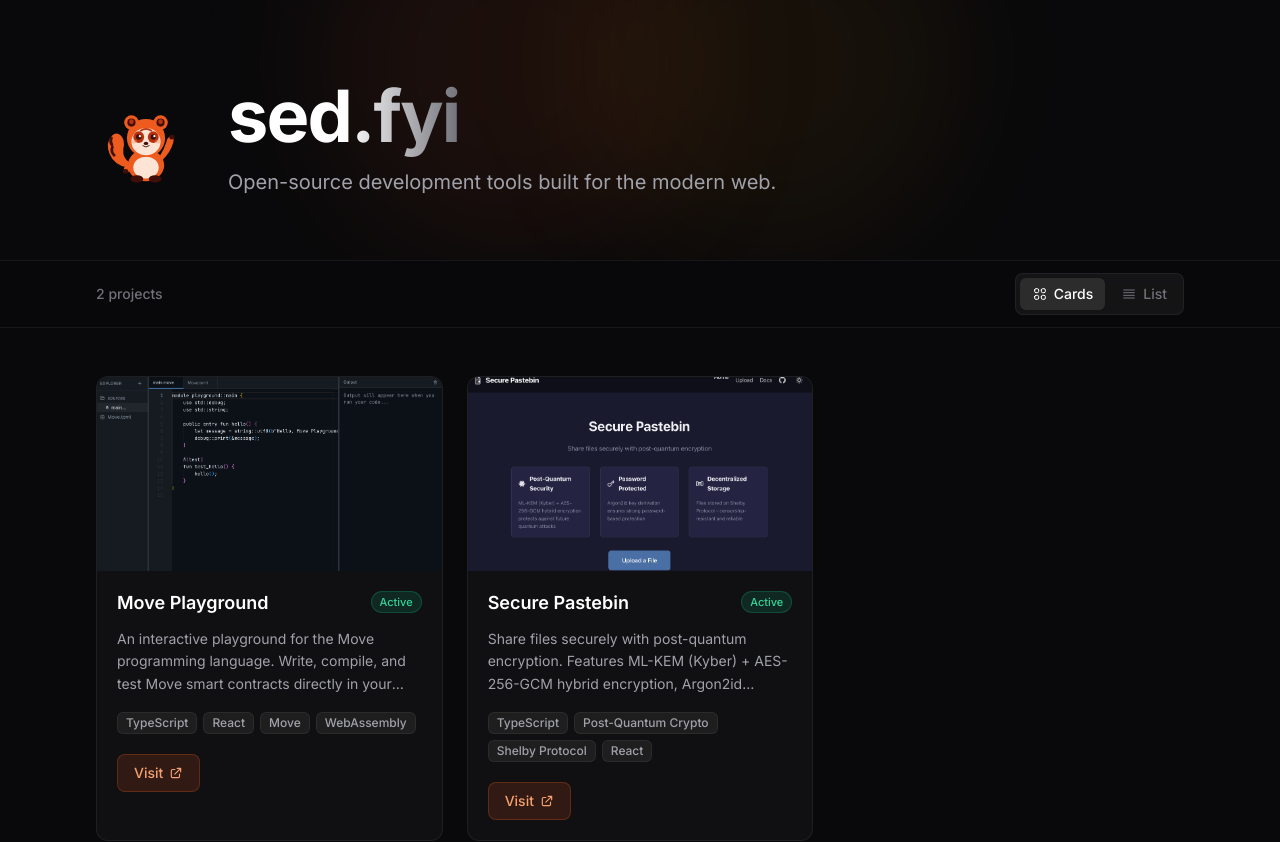
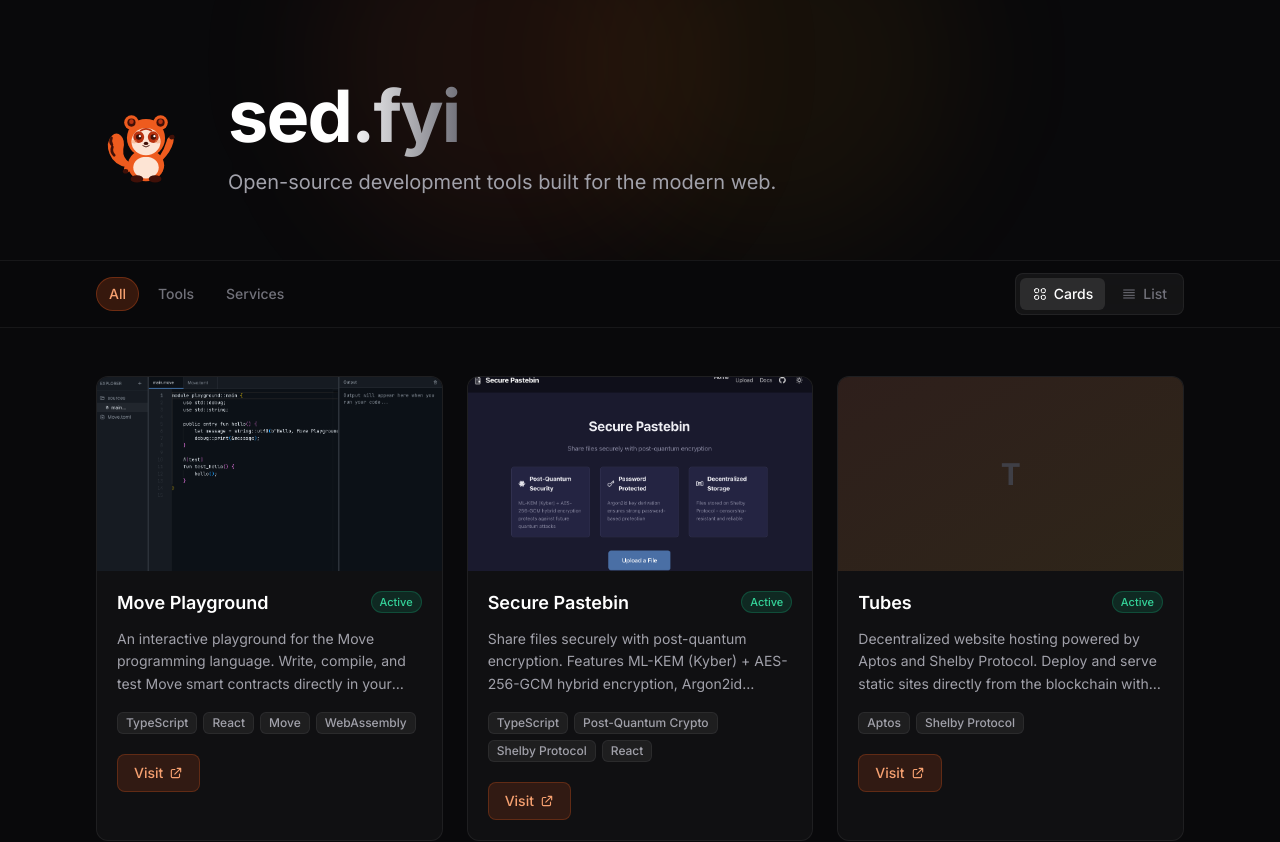
Before and after one commit to gregnazario/sed.fyi, a React (Vite) app: page / in a window 1280 px wide. Shown: the top 842 px of the page. Built offline with nearby package versions, Linux system fonts and the light colour scheme.

Commit message:
add tubes.lol

```diff
--- a/src/data/projects.ts
+++ b/src/data/projects.ts
@@ -43,4 +43,14 @@ export const projects: Project[] = [
     techStack: ['TypeScript', 'Post-Quantum Crypto', 'Shelby Protocol', 'React'],
     screenshot: '/screenshots/pastebin.png',
   },
+  {
+    id: 'tubes',
+    title: 'Tubes',
+    description:
+      'Decentralized website hosting powered by Aptos and Shelby Protocol. Deploy and serve static sites directly from the blockchain with no centralized infrastructure.',
+    url: 'https://tubes.lol',
+    category: 'service',
+    techStack: ['Aptos', 'Shelby Protocol'],
+    status: 'active',
+  },
 ]
```
